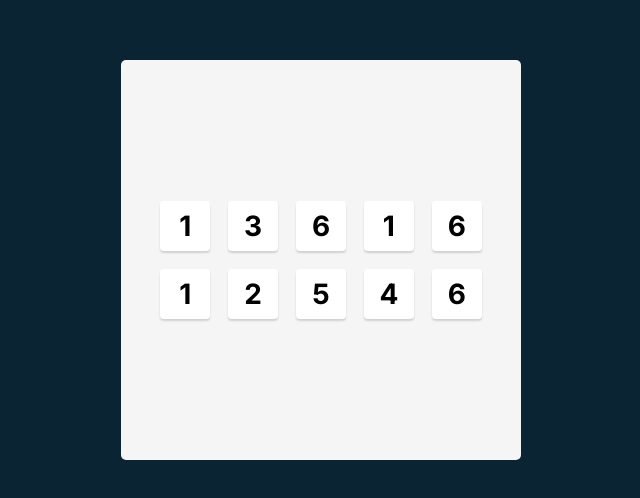
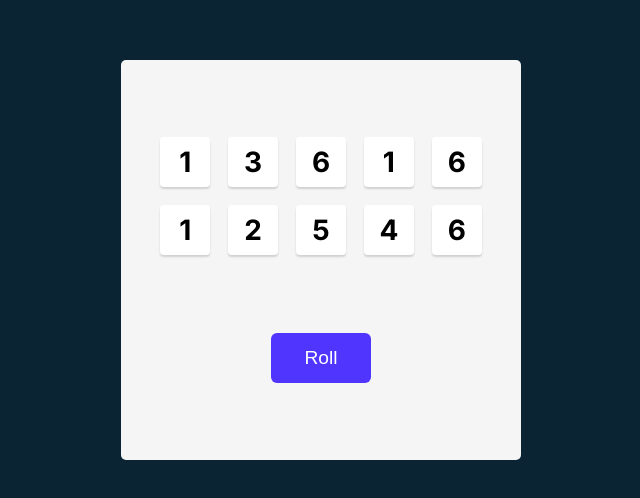
Before and after one commit to NickSchirripa/Tenzies, a React (Vite) app in the folder tenzies/: page / in a window 1280 px wide. Shown: the part 140-638 px from the top of the page, without its empty margins (319-959 px from the left). Built offline with nearby package versions, Linux system fonts and the light colour scheme.

Commit message:
update
-made a button that has a callback function that changes state and rolls dice
-changed function generateAllNewDice() return an array of objects

```diff
--- a/tenzies/src/App.jsx
+++ b/tenzies/src/App.jsx
@@ -4,21 +4,46 @@ import Die from "./Die.jsx"
 
 export default function App() {
 
+  //generates 10 random numbers and pushes them to a new array and returns the values.
+
+//function generateAllNewDice(){
+ //return new Array(10)
+ // .fill(0)
+  //.map(()=>Math.floor(Math.random()*6)+1)
+
+//change the function above, so it returns an object with properties. One property being a value, with our random number, and another a boolean
 function generateAllNewDice(){
- return new Array(10)
+  return new Array(10)
   .fill(0)
-  .map(()=>Math.floor(Math.random()*6)+1)
+  .map(()=>({
+    value:Math.ceil(Math.random() * 6),
+    isHeld:false
+  }))
 }
 
+
+//assigns the random number array to a useState variable
 const [numbers, setNumbers] = useState(generateAllNewDice())
-const diceElement = numbers.map(numberDie=> <Die value={numberDie}/>)
 
+//maps over the array of random numbers and renders the Die Comp, and gives a random number in the array to each Die comp Value Prop
+const diceElement = numbers.map(numberDie=> <Die value={numberDie.value}/>)
+
+
+
+//a function that generates new numbers for "numbers" array.
+// So when this is used it will change state, and thus render new numebrs for the diceElement.
+//we will use this as a callback function for then button below, which when clicked will trigger the function
+function rollDice(){
+  setNumbers(generateAllNewDice())
+}
 
   return(
     <main>
     <div className='gridContainer'>
     {diceElement}
+
     </div>
+<button className='rollBtn' onClick={rollDice}>Roll</button>
     </main>
   )
 }
--- a/tenzies/src/index.css
+++ b/tenzies/src/index.css
@@ -29,7 +29,8 @@ background-color: #F5F5F5;
 height: 100%;
 border-radius: 5px;
 display: flex;
-justify-content: center;
+flex-direction: column;
+justify-content: space-evenly;
 align-items: center;
 
 }
@@ -38,6 +39,10 @@ align-items: center;
   display: grid;
   gap: 1.12em;
   grid-template:auto auto / repeat(5, 1fr);
+}
+
+button{
+  cursor: pointer;
 }
 .die{
   width: 50px;
@@ -49,5 +54,15 @@ align-items: center;
   font-size: 1.75rem;
   font-weight: bold;
   font-family: Inter, sans-serif;
-  cursor: pointer;
+
 }
+
+.rollBtn{
+ height: 50px;
+    width: 100px;
+    border: none;
+    border-radius: 6px;
+    background-color: #5035FF;
+    color: white;
+    font-size: 1.2rem;
+}
```
